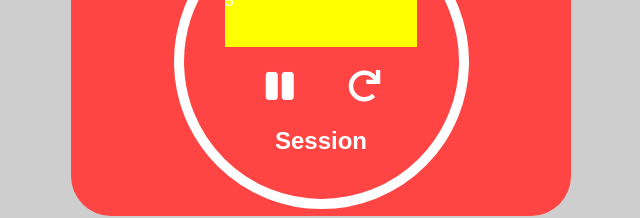
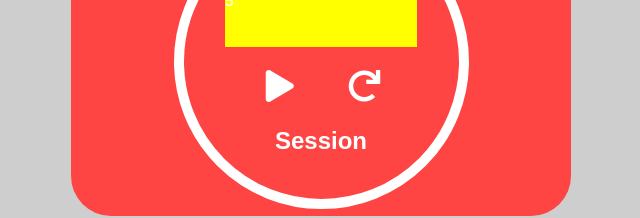
Before and after one commit to jpacsai/Pomodoro_Clock, a React (Create React App) app: page / in a window 1280 px wide. Shown: the part 442-660 px from the top of the page, without its empty margins (319-959 px from the left). Built offline with nearby package versions, Linux system fonts and the light colour scheme.

Commit message:
feat: play/stop button based on active state

```diff
--- a/src/Display.js
+++ b/src/Display.js
@@ -7,7 +7,7 @@ import activeAction from './actions/activeAction';
 class Display extends Component {
   render() {
 
-    const { resetAction, activeAction } = this.props;
+    const { resetAction, activeAction, active } = this.props;
 
     return (
         <div id='timer-container'>
@@ -19,7 +19,7 @@ class Display extends Component {
               onClick={() => {
                 activeAction();
               } }>
-            <i className="fas fa-pause"></i>
+            { active === true ? <i className="fas fa-pause"></i> : <i class="fas fa-play"></i> }
             </button>
             <button
               id='reset'
@@ -38,7 +38,7 @@ class Display extends Component {
 
 function mapStateToProps(state) {
 	return {
-
+    active: state.active
 	}
 }
 
```
